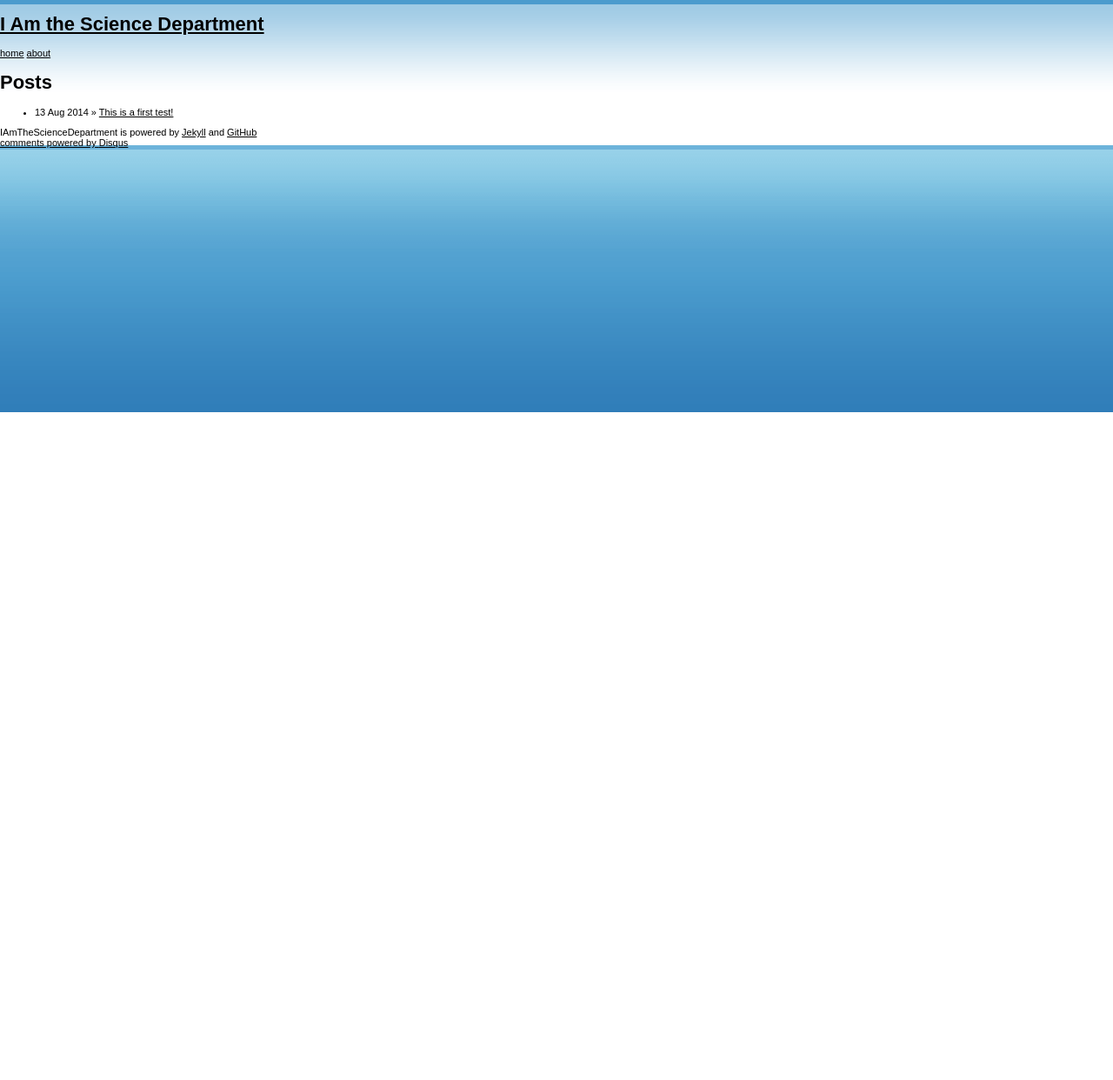
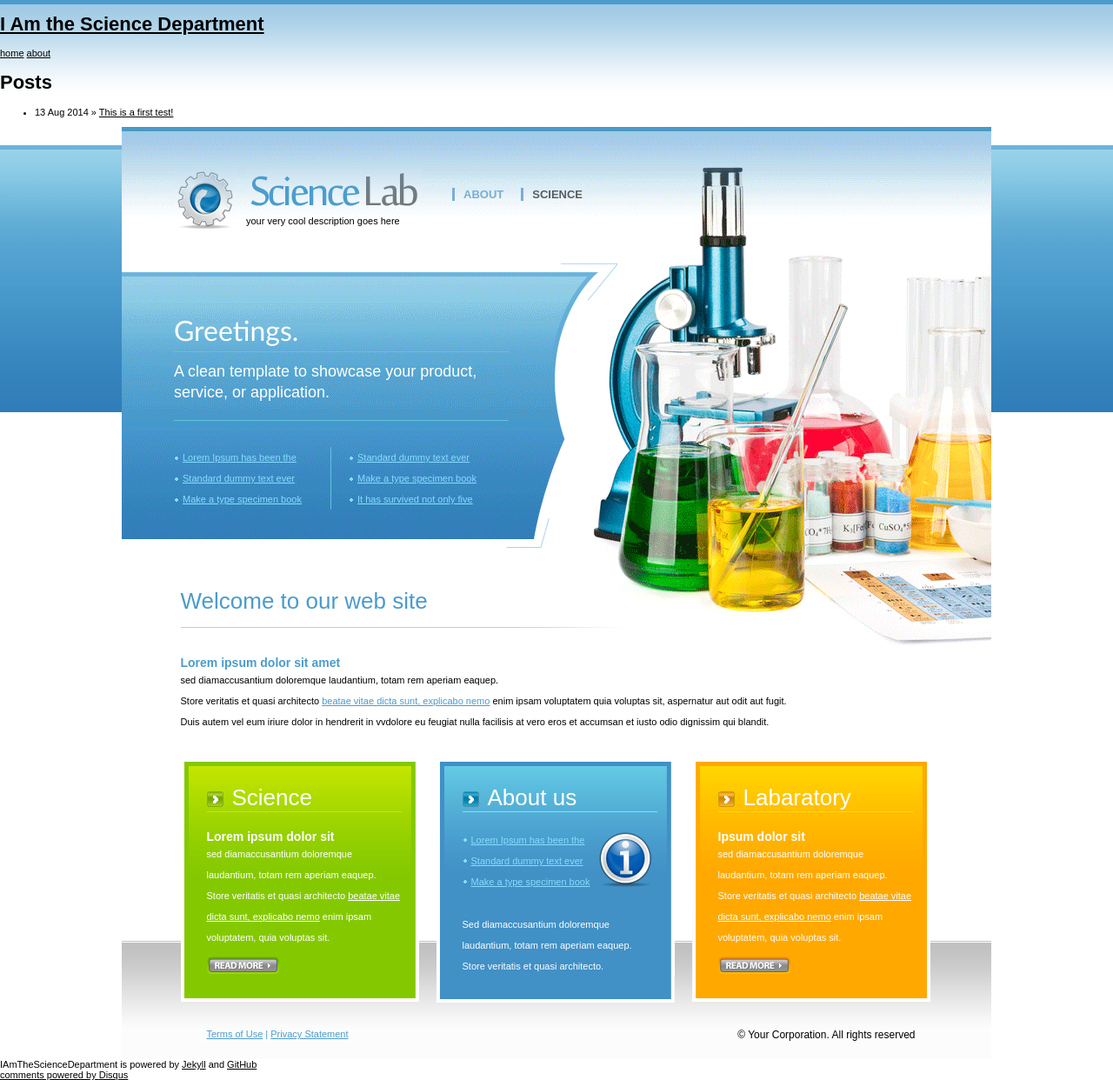
Before and after one commit to iamthesciencedepartment/iamthesciencedepartment.github.io, a Jekyll site: the page built from index.html, in a window 1280 px wide. Shown: the whole page at 87% size. Built offline with Jekyll 4.4.1, drawn with Linux system fonts in a browser that asks for light colours; Markdown is read by kramdown in place of the engine named in the settings; comment, search, counter and statistics services are not loaded; before the commit the page ends 900 px from its top, so only the background shows below that.

Commit message:
Template

```diff
--- a/index.html
+++ b/index.html
@@ -11,3 +11,183 @@ title: I Am the Science Department
     {% endfor %}
   </ul>
 </div>
+
+
+
+<div id="container">
+  <div id="main_top_panel">
+    <div class="top_logo"> <img src="images/img1.gif" alt="" style="float:left; margin:9px 10px 0px 0px;" />
+      <div class="logo">
+        <h1><a href="index.html"><img src="images/logo.gif" alt="" border="0" /></a></h1>
+        <p>your very cool description goes here</p>
+      </div>
+    </div>
+	<div id="top_navigation">
+	<div class="top_nav"><ul>
+        <li><a href="about.html" class="over" >About</a></li>
+        <li><a href="#" > science                    </a></li>
+        </ul>
+		    <div class="clear"></div>
+	</div>
+	</div>
+    <div id="main_header_panel">
+    <div class="header_right">
+      <h2>Greetings.</h2>
+      <h4>A clean template to showcase  your product,
+ service, or   application.</h4>
+	  <div class="header_list">
+	  <div class="header_block_panel">
+	  <div class="header_block_left"> <ul>
+<li><a href="#">Lorem Ipsum has been the  </a></li>
+<li><a href="#">Standard dummy text ever</a></li>
+<li><a href="#">Make a type specimen book</a></li>
+
+
+</ul>
+
+
+</div>
+<div class="header_block_right"> <ul>
+<li><a href="#">Standard dummy text ever</a></li>
+<li><a href="#">Make a type specimen book</a></li>
+<li><a href="#">It has survived not only five</a></li>
+
+
+</ul>
+
+
+</div>
+	      <div class="clear"></div>
+	  </div>
+	      <div class="clear"></div>
+	  </div>
+	     <div class="clear"></div>
+    </div>
+    <div class="clear"></div>
+  </div>
+  <div id="main_middle_panel">
+  <div class="main_center">
+  <div class="mid_main_left">
+  <div class="mid_details">
+
+  <h2>Welcome to our web site </h2>
+
+  <img src="images/border_line.gif" alt="" />
+  <h4>Lorem ipsum dolor sit amet</h4>
+  <p>sed diamaccusantium doloremque laudantium, totam rem aperiam eaquep. <br />
+    Store veritatis et quasi architecto <a href="#">beatae vitae dicta sunt, explicabo nemo</a> enim ipsam voluptatem quia voluptas sit, aspernatur aut odit aut fugit. <br />    Duis autem vel eum iriure dolor in hendrerit in vvdolore eu feugiat nulla facilisis at vero eros et accumsan et iusto odio dignissim qui blandit.</p>
+  </div>
+
+  </div>
+
+
+  </div>
+
+
+  <div class="clear"></div>
+  </div>
+  <div class="main_box_panel">
+  <div class="main_center">
+
+  <div class="box_panel">
+  <div class="first_box_panel">
+  <div class="first_box_top">
+  <div class="first_box_mid">
+  <div class="first_box_bottom">
+  <div class="firt_box_details">
+<img src="images/bullet.gif" alt="" style="float:left; margin:8px 10px 0px 0px;" />
+  <h2>Science</h2>
+  <h4>Lorem ipsum dolor sit </h4>
+  <p>sed diamaccusantium doloremque laudantium, totam rem aperiam eaquep. Store veritatis et quasi architecto <a href="#">beatae vitae dicta sunt, explicabo nemo</a> enim ipsam voluptatem, quia voluptas sit.</p>
+
+  <a href="#"><img src="images/read_more.gif" alt="" border="0" style="margin:10px 0px 0px 0px;" /></a> </div>
+</div>
+
+
+  </div>
+
+  <div class="clear"></div>
+  </div>
+
+  </div>
+
+  <div class="sec_box_panel">
+  <div class="sec_box_top">
+  <div class="sec_box_mid">
+  <div class="sec_box_bottom">
+  <div class="sec_box_details">
+<img src="images/bullet1.gif" alt="" style="float:left; margin:8px 10px 0px 0px;" />
+  <h2>About us</h2>
+  <img src="images/img2.gif" alt="" style="float:right; margin:20px 0px 0px 0px" />
+  <ul>
+<li><a href="#">Lorem Ipsum has been the  </a></li>
+<li><a href="#">Standard dummy text ever</a></li>
+<li><a href="#">Make a type specimen book</a></li>
+
+
+</ul>
+
+
+  <p>Sed diamaccusantium doloremque laudantium, totam rem aperiam eaquep. Store veritatis et quasi architecto.</p>
+
+  <a href="#"></a> </div>
+</div>
+
+
+  </div>
+
+  <div class="clear"></div>
+  </div>
+  </div>
+
+
+  <div class="third_box_panel">
+  <div class="third_box_top">
+  <div class="third_box_mid">
+  <div class="third_box_bottom">
+  <div class="third_box_details">
+<img src="images/bullet2.gif" alt="" width="19" height="18" style="float:left; margin:8px 10px 0px 0px;" />
+  <h2>Labaratory</h2>
+  <h4>Ipsum dolor sit </h4>
+  <p>sed diamaccusantium doloremque laudantium, totam rem aperiam eaquep. Store veritatis et quasi architecto <a href="#">beatae vitae dicta sunt, explicabo nemo</a> enim ipsam voluptatem, quia voluptas sit.</p>
+
+  <a href="#"><img src="images/read_more1.gif" alt="" width="83" height="20" border="0" style="margin:10px 0px 0px 0px;" /></a> </div>
+</div>
+
+
+  </div>
+
+  <div class="clear"></div>
+  </div>
+
+  </div>
+
+  <div class="clear"></div>
+  </div>
+
+<div id="main_bottom">
+	<div class="main_center">
+	<div class="bottom">
+	<p><a href="#">Terms of Use</a> | <a href="privacy.html">Privacy Statement</a> </p>
+	<h5>&copy; Your Corporation. All rights reserved</h5>
+    </div>
+
+	</div>
+
+  </div>
+  </div>
+
+
+  <div class="clear"></div>
+  </div>
+    <div class="clear"></div>
+  </div>
+
+
+
+
+
+
+</div>
+</body>
+</html>
```
